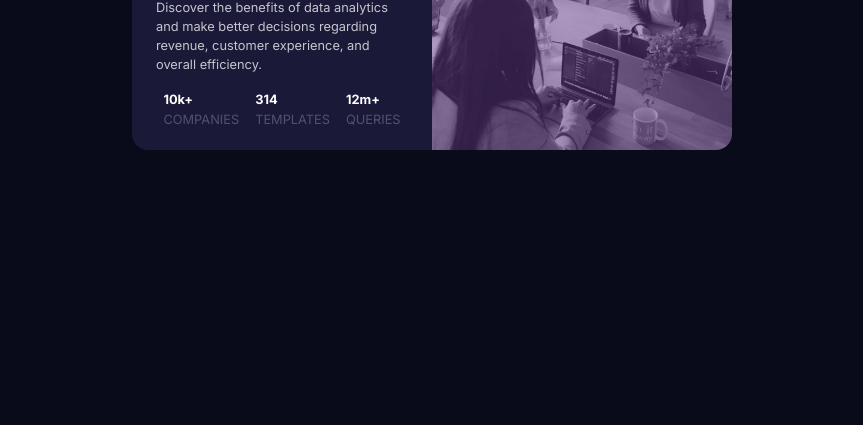
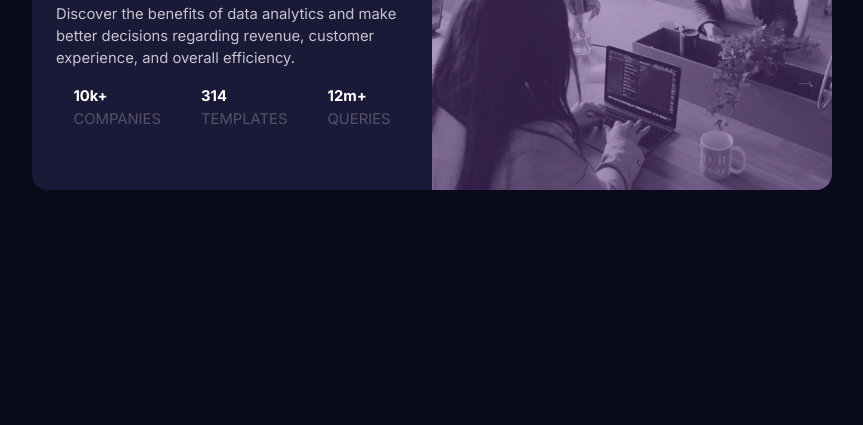
Before and after one commit to PhoebeOlivia/Stats-preview-card-component, a plain HTML site: page index.html in a window 1280 px wide. Shown: the part 391-816 px from the top of the page, without its empty margins (208-1071 px from the left). Drawn offline with Linux system fonts and the light colour scheme.

Commit message:
style.css update

```diff
--- a/style.css
+++ b/style.css
@@ -16,8 +16,8 @@
   --fw-regular: 400;
   --fw-bold: 700;
 
-  --fs-body: 0.8rem;
-  --fs-head: 1.2rem;
+  --fs-body: 0.925rem;
+  --fs-head: 2rem;
 }
 
 /* CSS Reset */
@@ -114,14 +114,14 @@ body {
     border-radius: 1rem;
     overflow: hidden;
     display: grid;
-    max-width: 600px;
+    max-width: 800px;
 
 }
 
 @media (min-width:600px) {
     .insights-card {
         grid-template-columns: 1fr 1fr;
-        max-height: 250px;
+        max-height: 400px;
     }
 
     .insights__img {
@@ -131,7 +131,8 @@ body {
     .insights__content {
         grid-columns: 1;
         grid-row: 1;
-        text-align: left;
+        margin: auto;
+
     }
 }
 
@@ -183,7 +184,8 @@ body {
 .flex-group {
     display: flex;
     flex-direction: column;
-    gap: 1rem;
+    gap: 2.5rem;
+    margin: auto;
 }
 
 @media (min-width: 600px) {
```
